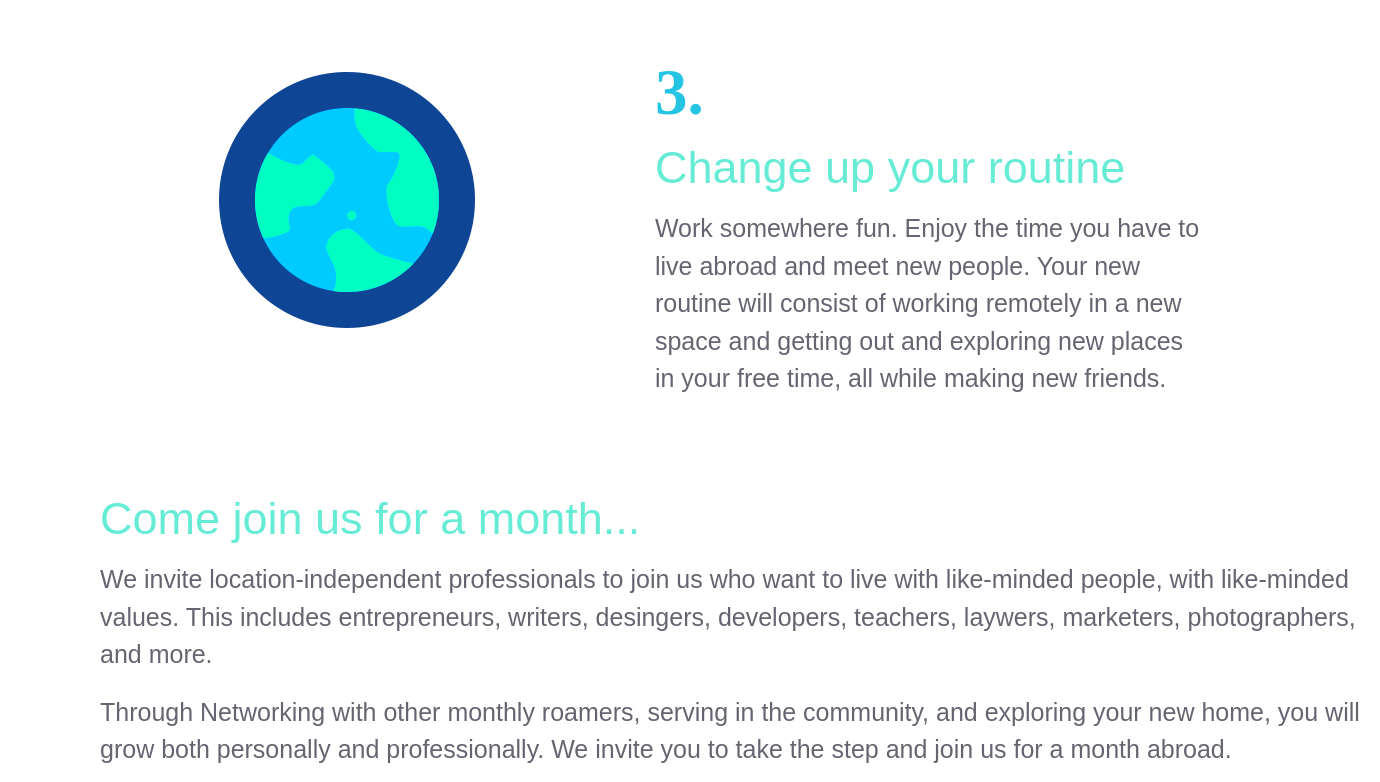
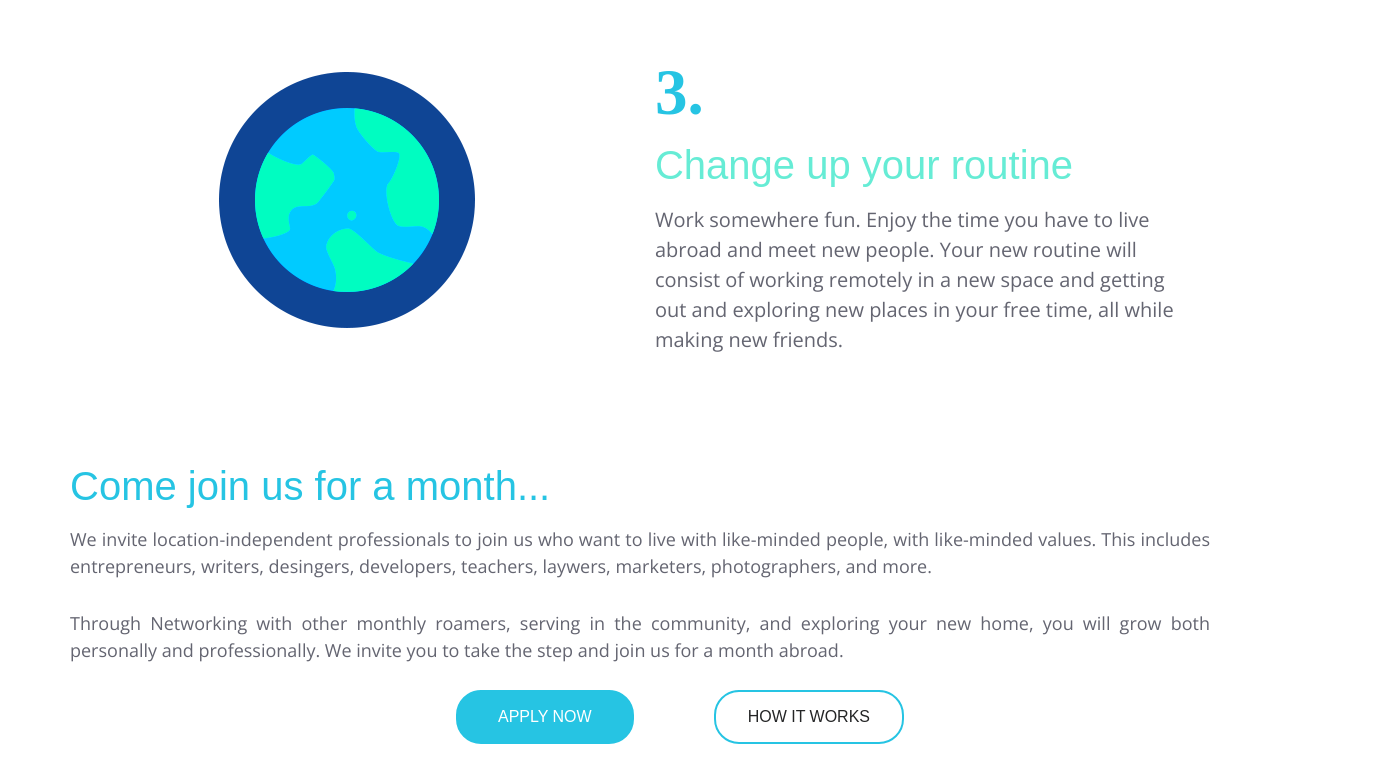
Before and after one commit to kweek/roamers, a website: page public/index.html in a window 1280 px wide. Shown: the part 1340-2122 px from the top of the page, 1380 px wide, since content can reach past the window. Drawn offline with nearby package versions, Linux system fonts and the light colour scheme; some packages are replaced by stand-ins of ours.

Commit message:
finished home page

```diff
--- a/public/faq/faqStyles.css
+++ b/public/faq/faqStyles.css
@@ -14,7 +14,7 @@
 .included-faq {
   width: 100%;
   color: #242526;
-  font-family: sans-serif;
+  font-family: 'futura', sans-serif;
   margin: 0 40px;
   /*margin-bottom: 40px;*/
   font-size: 18px;
@@ -31,5 +31,6 @@
   font-weight: bold;
 }
 .answer {
-  font-weight: 300;
+  font-weight: 100;
+  color: #646571;
 }
--- a/public/home/home.html
+++ b/public/home/home.html
@@ -70,7 +70,7 @@
 <br>
 <div class="come-join">
   <div class="join-header">
-    <p class="intro-mission">Come join us for a month...</p>
+    <p class="intro-mission im-head">Come join us for a month...</p>
     <p class="font-p-mission last"> We invite location-independent professionals to join us who want to live with like-minded people, with like-minded values. This includes entrepreneurs, writers, desingers, developers, teachers, laywers, marketers, photographers, and more. </p>
     <p class="font-p-mission last">Through Networking with other monthly roamers, serving in the community, and exploring your new home, you will grow both personally and professionally. We invite you to take the step and join us for a month abroad. </p>
   </div>
--- a/public/home/homeStyle.css
+++ b/public/home/homeStyle.css
@@ -140,7 +140,7 @@ body {
   padding: 10px;
 }
 .intro-mission {
-  font-size: 45px;
+  font-size: 40px;
   font-family: 'futura', sans-serif;
   color: #66ECD5;
   /*text-align: cen;*/
@@ -153,9 +153,9 @@ body {
 }
 .font-p-mission{
   color: #646571;
-  font-family: 'futura', sans-serif;
+  font-family: 'Open Sans', sans-serif;
   /*margin-bottom: 40px;*/
-  font-size: 25px;
+  font-size: 20px;
   line-height: 1.5;
   margin-top: 20px;
 }
@@ -205,37 +205,22 @@ body {
 }
 
 
-/*.adventure::before {
-  margin-top: 20px;
-  width: 100%;
-  height: 195px;
-  background-image: url('/img/exsmallElephant.jpeg');
-  background-repeat: no-repeat;
-  background-position: center;
-}
-.culture::before {
-  margin-top: 20px;
-  width: 100%;
-  height: 195px;
-  background-image: url('/img/cultureThailand.jpeg');
-  background-repeat: no-repeat;
-  background-position: center;
-}
-.service::before {
-  margin-top: 20px;
-  width: 100%;
-  height: 195px;
-  background-image: url('/img/service.jpeg');
-  background-repeat: no-repeat;
-  background-position: center;
-}*/
 
 /*come join us for a month container*/
 .come-join {
-  margin: 100px;
+  padding: 70px;
   width: 100%;
   height: 400px;
+  text-align: justify;
 }
+.im-head {
+  color: #26C4E3;
+}
+.last {
+    padding-bottom: 10px;
+    font-size: 18px;
+}
+
 
 .jh-text {
   font-size: 25px;
@@ -255,13 +240,13 @@ body {
 
 .join-button {
   background-color: transparent;
-  border: 2px solid #242526;
+  border: 2px solid #26C4E3;
   border-radius: 25px;
   text-transform: uppercase;
   font-size: 16px;
 }
 .join-apply {
-  background-color: #242526;
+  background-color: #26C4E3;
   padding: 16px;
   padding-left: 40px;
   padding-right: 40px;
@@ -282,7 +267,7 @@ body {
 }
 .join-how:hover {
   color: white;
-  background-color: #242526;
+  background-color: #26C4E3;
 }
 .button-a-h {
   display: flex;
@@ -346,3 +331,28 @@ body {
   margin-top: 20px;
   font-size: 14px;
 }
+
+/*.adventure::before {
+  margin-top: 20px;
+  width: 100%;
+  height: 195px;
+  background-image: url('/img/exsmallElephant.jpeg');
+  background-repeat: no-repeat;
+  background-position: center;
+}
+.culture::before {
+  margin-top: 20px;
+  width: 100%;
+  height: 195px;
+  background-image: url('/img/cultureThailand.jpeg');
+  background-repeat: no-repeat;
+  background-position: center;
+}
+.service::before {
+  margin-top: 20px;
+  width: 100%;
+  height: 195px;
+  background-image: url('/img/service.jpeg');
+  background-repeat: no-repeat;
+  background-position: center;
+}*/
```
